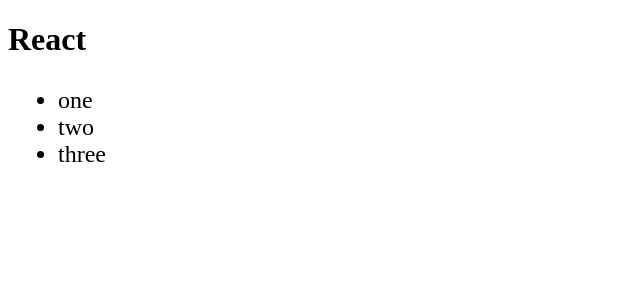
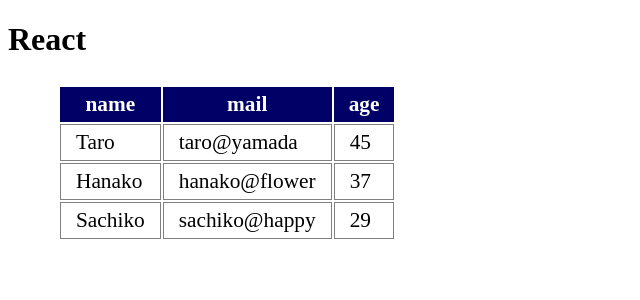
Before and after one commit to spydyman/react-book-practice, a React (Create React App) app: page / in a window 1280 px wide. Shown: the top 300 px of the page, without its empty margins (0-640 px from the left). Built offline with nearby package versions, Linux system fonts and the light colour scheme.

Commit message:
mapの使い方

```diff
--- a/src/index.js
+++ b/src/index.js
@@ -27,22 +27,66 @@
 
 // ------------------------------------------------------------------------------------
 
-const list = {
-  fontSize: '18pt',
+// const list = {
+//   fontSize: '18pt',
+//   padding: '5px 50px',
+// }
+
+// let data = [
+//   <li>one</li>,
+//   <li>two</li>,
+//   <li>three</li>,
+// ]
+
+// let el = (
+//   <div>
+//     <ul style={list}>
+//       {data}
+//     </ul>
+//   </div>
+// )
+
+// ------------------------------------------------------------------------------------
+
+const table = {
+  fontSize: '16pt',
   padding: '5px 50px',
 }
 
+const th = {
+  color: 'white',
+  backgroundColor: '#006',
+  padding: '5px 15px',
+}
+
+const td = {
+  color: 'black',
+  padding: '5px 15px',
+  border: '1px solid gray',
+}
+
 let data = [
-  <li>one</li>,
-  <li>two</li>,
-  <li>three</li>,
+  { name: 'Taro', mail: 'taro@yamada', age: 45 },
+  { name: 'Hanako', mail: 'hanako@flower', age: 37 },
+  { name: 'Sachiko', mail: 'sachiko@happy', age: 29 },
 ]
 
 let el = (
   <div>
-    <ul style={list}>
-      {data}
-    </ul>
+    <table style={table}>
+      <tr>
+        <th style={th}>name</th>
+        <th style={th}>mail</th>
+        <th style={th}>age</th>
+      </tr>
+      {data.map((value) => (
+        <tr>
+          <td style={td}>{value.name}</td>
+          <td style={td}>{value.mail}</td>
+          <td style={td}>{value.age}</td>
+        </tr>
+      ))}
+    </table>
   </div>
 )
 
```
